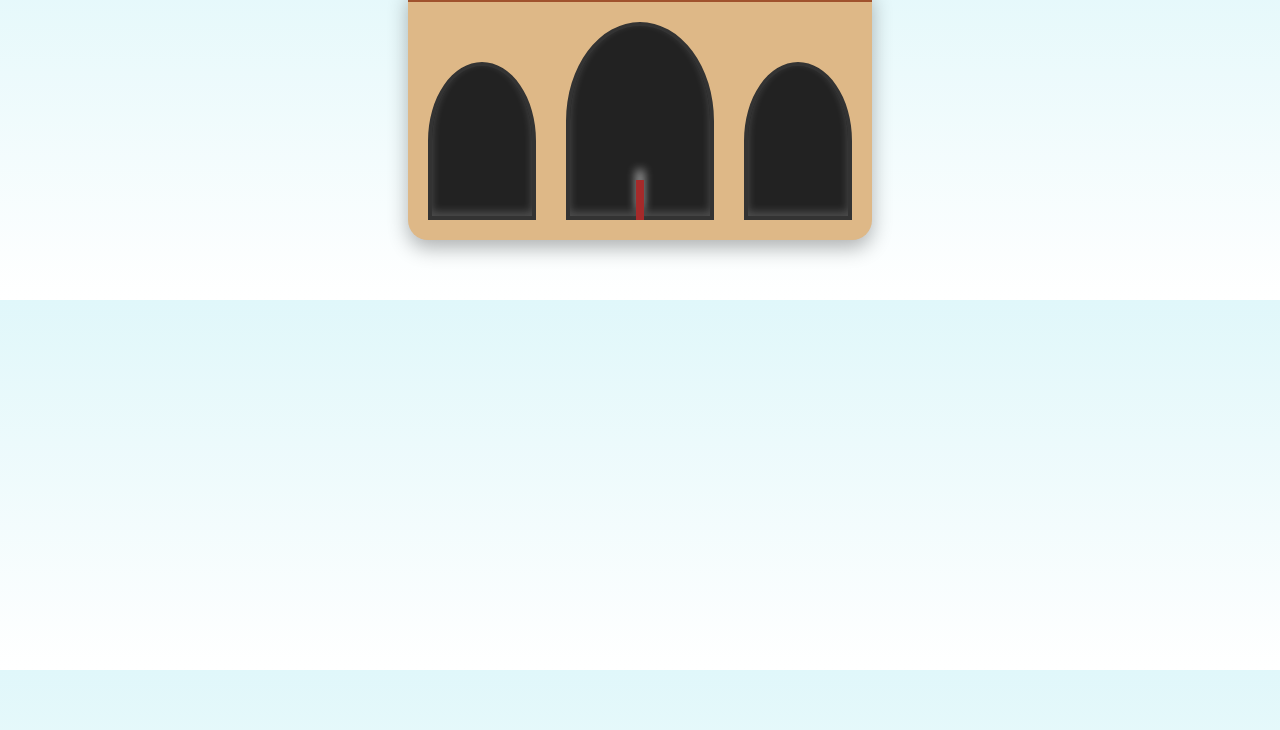
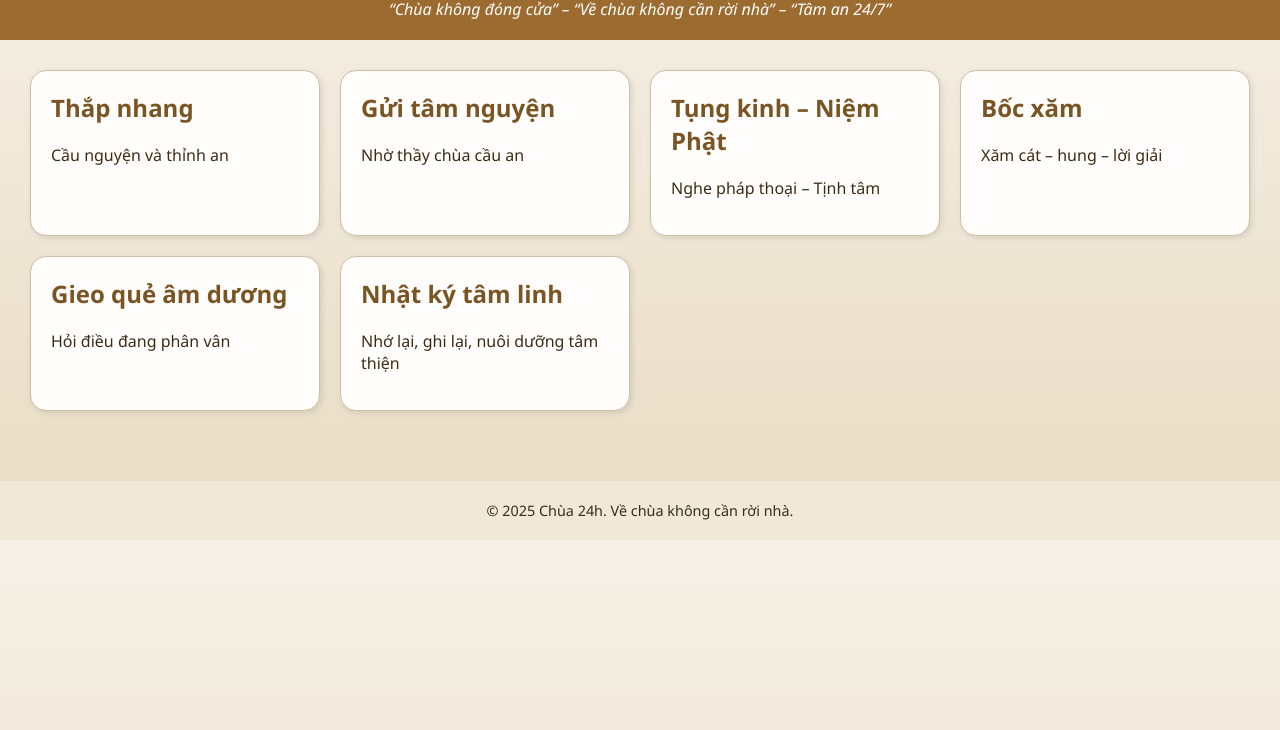
Before and after one commit to chua24h/chua24h, a plain HTML site: page index.html in a window 1280 px wide. Shown: the part 70-800 px from the top of the page. Drawn offline with Linux system fonts and the light colour scheme.

Commit message:
Update index.html

```diff
--- a/index.html
+++ b/index.html
@@ -2,145 +2,94 @@
 <html lang="vi">
 <head>
   <meta charset="UTF-8">
-  <title>Chùa 24H</title>
+  <meta name="viewport" content="width=device-width, initial-scale=1.0">
+  <title>Chùa 24h – Về chùa không cần rời nhà</title>
   <style>
     body {
-      background: linear-gradient(#e0f7fa, #fff);
       margin: 0;
       font-family: 'Segoe UI', sans-serif;
-      overflow-x: hidden;
+      background: linear-gradient(to bottom, #f5f1e7, #e8dbc2);
+      color: #3e2b14;
     }
-
-    .pagoda {
-      display: flex;
-      justify-content: center;
-      align-items: end;
-      padding: 60px 0;
-      position: relative;
+    header {
+      background: #9c6b30;
+      color: white;
+      padding: 20px;
+      text-align: center;
     }
-
-    .gate {
-      display: flex;
-      gap: 30px;
-      align-items: end;
-      background: #deb887;
+    header h1 {
+      margin: 0;
+      font-size: 2rem;
+    }
+    header p {
+      margin: 5px 0 0;
+      font-style: italic;
+    }
+    main {
+      display: grid;
+      grid-template-columns: repeat(auto-fit, minmax(240px, 1fr));
+      gap: 20px;
+      padding: 30px;
+    }
+    .module {
+      background: #fffefc;
+      border: 1px solid #d1bfa3;
+      border-radius: 16px;
       padding: 20px;
-      border-top: 12px solid #a0522d;
-      border-radius: 0 0 20px 20px;
-      position: relative;
-      box-shadow: 0 8px 20px rgba(0,0,0,0.3);
+      box-shadow: 2px 2px 6px rgba(0,0,0,0.1);
+      transition: transform 0.3s ease;
+      cursor: pointer;
     }
-
-    .roof {
-      position: absolute;
-      top: -90px;
-      left: 50%;
-      transform: translateX(-50%);
-      width: 350px;
-      height: 70px;
-      background: #8b0000;
-      border-radius: 0 0 100px 100px;
-      border-bottom: 10px solid #222;
-      box-shadow: 0 10px 10px rgba(0,0,0,0.3);
+    .module:hover {
+      transform: translateY(-5px);
+      background: #fffbe9;
     }
-
-    .door {
-      width: 100px;
-      height: 150px;
-      background: #222;
-      border: 4px solid #333;
-      border-radius: 50% 50% 0 0;
-      position: relative;
-      box-shadow: inset 0 -4px 8px rgba(255,255,255,0.2);
+    .module h2 {
+      margin-top: 0;
+      color: #7a5523;
     }
-
-    .door.center {
-      height: 190px;
-      width: 140px;
-    }
-
-    .sign {
-      position: absolute;
-      top: -130px;
-      left: 50%;
-      transform: translateX(-50%);
-      background: gold;
-      padding: 12px 24px;
-      border: 4px double #333;
-      font-weight: bold;
-      font-size: 24px;
-      color: #3e2723;
-      text-shadow: 1px 1px #fff;
-    }
-
-    .lantern {
-      position: absolute;
-      width: 24px;
-      height: 36px;
-      background: red;
-      border-radius: 50%;
-      border: 3px solid #900;
-      top: -50px;
-      animation: swing 2.5s infinite ease-in-out;
-    }
-
-    .lantern.left {
-      left: 40px;
-    }
-
-    .lantern.right {
-      right: 40px;
-    }
-
-    @keyframes swing {
-      0%, 100% { transform: rotate(0deg); }
-      50% { transform: rotate(6deg); }
-    }
-
-    .buddha {
-      position: absolute;
-      top: -80px;
-      left: 50%;
-      transform: translateX(-50%);
-      font-size: 60px;
-      color: #ffd700;
-    }
-
-    .incense {
-      position: absolute;
-      bottom: 20px;
-      left: 50%;
-      transform: translateX(-50%);
-      width: 8px;
-      height: 40px;
-      background: brown;
-      box-shadow: 0 -10px 10px rgba(255, 255, 255, 0.6);
-    }
-
-    audio {
-      display: none;
+    footer {
+      text-align: center;
+      font-size: 0.9rem;
+      padding: 20px;
+      background: #f0e8d8;
+      margin-top: 40px;
     }
   </style>
 </head>
-<body onload="document.getElementById('bell').play()">
-
-  <div class="pagoda">
-    <div class="roof"></div>
-    <div class="buddha">🧘‍♂️</div>
-    <div class="gate">
-      <div class="lantern left"></div>
-      <div class="lantern right"></div>
-      <div class="door"></div>
-      <div class="door center"></div>
-      <div class="door"></div>
-      <div class="sign">CHÙA 24H</div>
-      <div class="incense"></div>
+<body>
+  <header>
+    <h1>Chùa 24h</h1>
+    <p>“Chùa không đóng cửa” – “Về chùa không cần rời nhà” – “Tâm an 24/7”</p>
+  </header>
+  <main>
+    <div class="module" onclick="alert('Bạn vào khu Thắp nhang cầu nguyện')">
+      <h2>Thắp nhang</h2>
+      <p>Cầu nguyện và thỉnh an</p>
     </div>
-  </div>
-
-  <audio id="bell" autoplay loop>
-    <source src="https://cdn.pixabay.com/download/audio/2021/09/17/audio_d7fef6e4fa.mp3?filename=temple-bell-2-183270.mp3" type="audio/mpeg">
-  </audio>
-
+    <div class="module" onclick="alert('Bạn vào khu Gửi tâm nguyện cho thầy')">
+      <h2>Gửi tâm nguyện</h2>
+      <p>Nhờ thầy chùa cầu an</p>
+    </div>
+    <div class="module" onclick="alert('Bạn đang tụng kinh – niệm Phật')">
+      <h2>Tụng kinh – Niệm Phật</h2>
+      <p>Nghe pháp thoại – Tịnh tâm</p>
+    </div>
+    <div class="module" onclick="alert('Bạn đang bốc xăm cầu duyên, học, tài')">
+      <h2>Bốc xăm</h2>
+      <p>Xăm cát – hung – lời giải</p>
+    </div>
+    <div class="module" onclick="alert('Bạn đang gieo quẻ âm dương')">
+      <h2>Gieo quẻ âm dương</h2>
+      <p>Hỏi điều đang phân vân</p>
+    </div>
+    <div class="module" onclick="alert('Ghi nhật ký tâm linh hôm nay')">
+      <h2>Nhật ký tâm linh</h2>
+      <p>Nhớ lại, ghi lại, nuôi dưỡng tâm thiện</p>
+    </div>
+  </main>
+  <footer>
+    &copy; 2025 Chùa 24h. Về chùa không cần rời nhà.
+  </footer>
 </body>
 </html>
```
